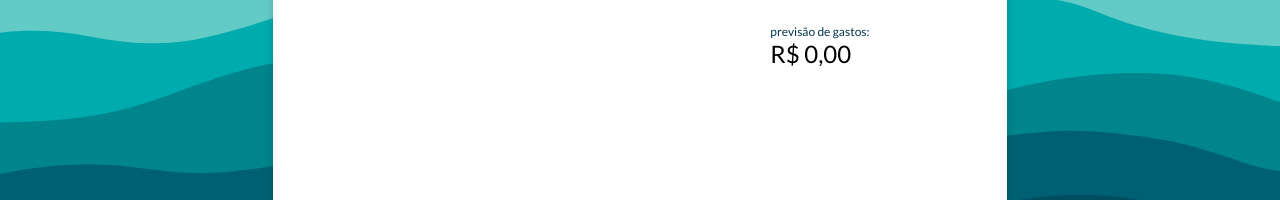
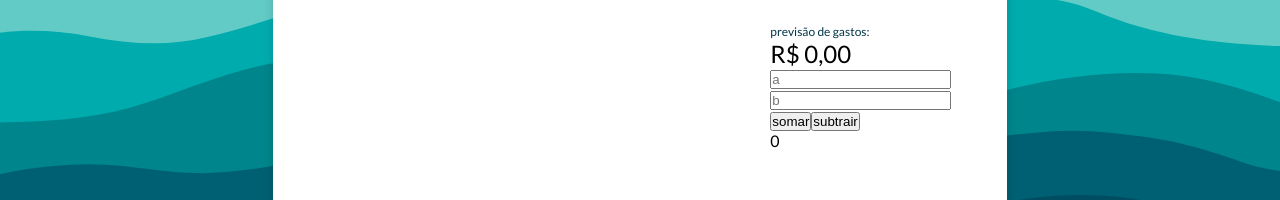
Before and after one commit to douglasmatosdev/algaChallengeReact, a React (Create React App) app: page / in a window 1280 px wide. Shown: the part 382-582 px from the top of the page. Built offline with nearby package versions, Linux system fonts and the light colour scheme.

Commit message:
First test redux without hook useSelector

```diff
--- a/src/components/App/App.jsx
+++ b/src/components/App/App.jsx
@@ -6,6 +6,7 @@ import ShoppingList from '../ShoppingList'
 import { Wrapper, Container } from './App.styles'
 import productsMock from '../../mocks/products.json'
 import extractPercentage from '../../utils/extractPercentage'
+import Calculator from '../Calculator'
 
 function App () {
   const colors = ['#62CBC6', '#00ABAD', '#00858C', '#006073', '#004D61']
@@ -109,6 +110,7 @@ function App () {
                 currency: 'BRL'
               }) }
             </div>
+            <Calculator />
           </div>
         </div>}
       />
--- /dev/null
+++ b/src/components/Calculator.js
@@ -0,0 +1,25 @@
+import React from 'react'
+
+import { connect } from 'react-redux'
+
+function Calculator({ result }) {
+    return <>
+
+        <input type='text' placeholder='a' />
+        <input type='text' placeholder='b' />
+
+        <button>somar</button>
+        <button>subtrair</button>
+
+        <div>{result}</div>
+
+    </>
+}
+
+function mapStateToProps(state, ownProps) {
+    return {
+        result: state.calculator
+    }
+}
+
+export default connect(mapStateToProps)(Calculator)
```
